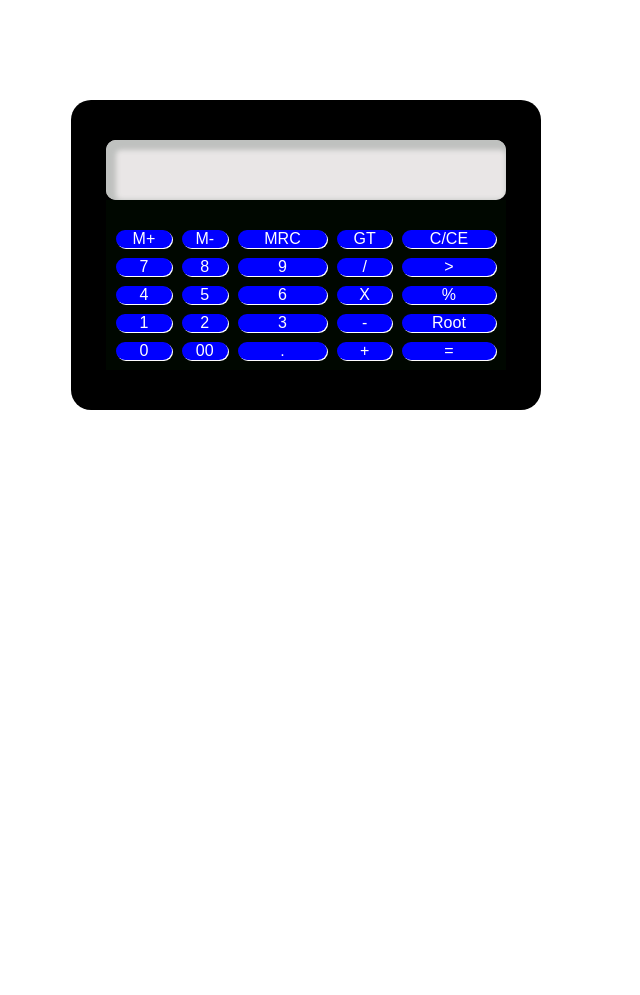
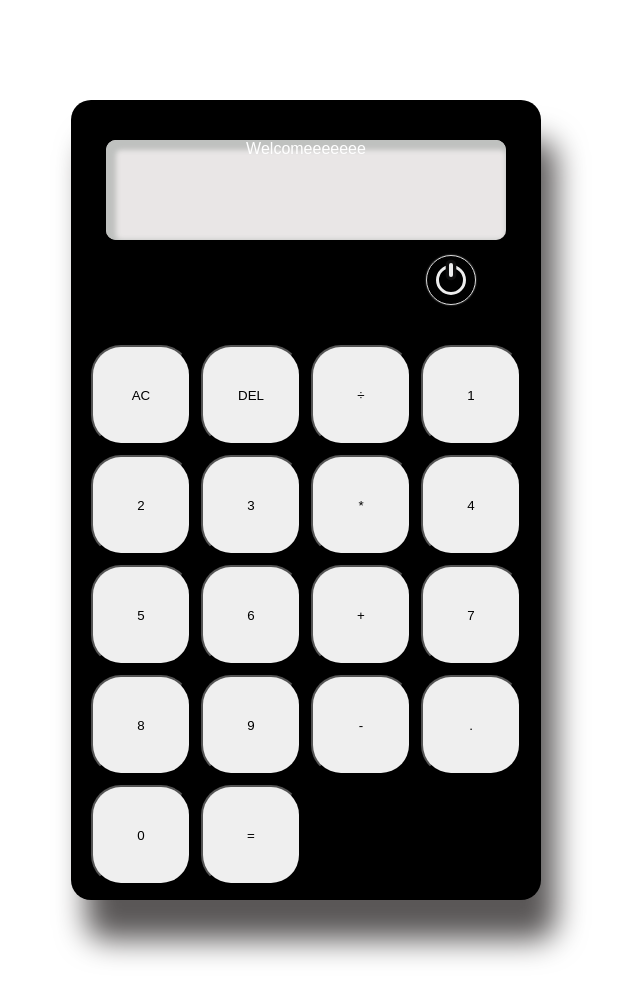
Before and after one commit to kaidenkliegl/calculator, a plain HTML site: page index.html in a window 1280 px wide. Shown: the whole page, without its empty margins (334-974 px from the left). Before the commit the page ends 800 px from the top, so only its background shows below. Drawn offline with Linux system fonts and the light colour scheme.

Commit message:
css adjustments

```diff
--- a/index.css
+++ b/index.css
@@ -3,17 +3,20 @@
     padding: 0;
     font-family: 'Poppins', sans-serif;
     box-sizing: border-box;
+
 }
 .card .searchBar{
     background-color: rgb(233, 230, 230);
     width: 100%;
-    height: 60px;
+    height: 100px;
     border-radius: 10px;
     box-shadow: 5px 5px 5px 5px rgb(191, 193, 191) inset;
+    text-align: center;
+
 }
 .card{
     width: 90%;
-    height: auto;
+    height: 800px;
     max-width: 470px;
     background:black;
     color:#fff;
@@ -21,19 +24,94 @@
     border-radius: 20px;
     padding: 40px 35px;
     text-align: center;
+    box-shadow: 15px 40px 30px rgb(90, 87, 87);
 }
-table{
-    background-color: rgb(0, 7, 0);
-    width: 100%;
-    height: auto;
-    padding-top: 20px;
-    border-spacing: 10px;
+    .button {
+        /* 	design the outer circle */
+        width: 50px;
+        height: 50px;
+        border-radius: 50%;
+        border: .33px solid #ddd;
+        box-shadow: 0 0 1.7px 0px #888;
+        position: relative;
+        margin-left: 80%;
+        margin-top: 15px;
 
-}
-td{
-    background: blue;
-    border-radius: 10px;
-    box-shadow: 1px 1px;
+        /* 	required to center elements*/
+        display: grid;
+        place-items: center;
+    }
+
+    .button::before {
+        /* 	pseudo-elements don't display if content property is not declared */
+        content: "";
+
+        /* 	design the inner-ring */
+        width: 50%;
+        height: 50%;
+        border: 3.3px solid #eee;
+        border-radius: 50%;
+        position: absolute;
+    }
+
+    .light {
+        /* 	design the vertical light */
+        height: 30%;
+        width: 3.3px;
+        background: #eee;
+        border-radius: 10px;
+
+        /* 	position the light correctly */
+        position: absolute;
+        top: 6.7px;
+
+        /* 	required to give white-space to inner-ring */
+        box-shadow: 0 0 0 3.3px #0f0e0e;
+    }
+
+    .button:hover {
+        cursor: pointer;
+    }
+
+    .button:active {
+        box-shadow: 0 0 10px 0px #888 inset;
+    }
+
+    .button:active .light {
+        background: lightgreen;
+    }
+
+    .button:active::before {
+        border-color: lightgreen;
+    }
+
+ @keyframes buttonsGoDown{
+    0%{
+        grid-gap: 900px;
+    }
+    100%{
+        grid-gap: 10px;
+    }
+ }
+ .grid{
+    margin-top: 40px;
+    display: grid;
+    justify-content: center;
+    align-content: center;
+    min-height: 100px;
+    grid-template-columns: repeat(4, 100px);
+    grid-template-rows: minmax(100px, auto) repeat(5, 100px);
+    grid-gap: 10px;
+    animation: 2s ease-in 0s 1  buttonsGoDown;
+
+ }
 
 
-}
+
+ .grid button{
+    border-radius: 30px;
+
+
+
+
+ }
--- a/index.html
+++ b/index.html
@@ -9,8 +9,11 @@
 <body>
 
     <div class="card">
-        <div class="searchBar"></div>
-        <table>
+        <div class="searchBar">Welcomeeeeeee</div>
+        <div class="button">
+            <div class="light"></div>
+        </div>
+        <!-- <table>
             <tr>
                 <td>M+</td>
                 <td>M-</td>
@@ -19,25 +22,25 @@
                 <td>C/CE</td>
             </tr>
             <tr>
-                <td>7</td>
-                <td>8</td>
+                <td class="num">7</td>
+                <td class="">8</td>
                 <td>9</td>
                 <td>/</td>
                 <td>></td>
 
             </tr>
             <tr>
-                <td>4</td>
-                <td>5</td>
-                <td>6</td>
+                <td class="num">4</td>
+                <td class="num">5</td>
+                <td class="num">6</td>
                 <td>X</td>
                 <td>%</td>
 
             </tr>
             <tr>
-                <td>1</td>
-                <td>2</td>
-                <td>3</td>
+                <td class="num">1</td>
+                <td class="num">2</td>
+                <td class="num">3</td>
                 <td>-</td>
                 <td>Root</td>
 
@@ -47,8 +50,27 @@
                 <td>00</td>
                 <td>.</td>
                 <td>+</td>
-                <td>=</td>
-
+                <td>=</td> -->
+                <div class="grid">
+                    <button data-all-clear class="span-two">AC</button>
+                    <button data-delete>DEL</button>
+                    <button data-operation>÷</button>
+                    <button data-number>1</button>
+                    <button data-number>2</button>
+                    <button data-number>3</button>
+                    <button data-operation>*</button>
+                    <button data-number>4</button>
+                    <button data-number>5</button>
+                    <button data-number>6</button>
+                    <button data-operation>+</button>
+                    <button data-number>7</button>
+                    <button data-number>8</button>
+                    <button data-number>9</button>
+                    <button data-operation>-</button>
+                    <button data-number>.</button>
+                    <button data-number>0</button>
+                    <button data-equals class="span-two">=</button>
+                </div>
             </tr>
         </table>
     </div>
```
Also changed, not shown: images/1000_F_120697352_DbSwhBZgc7e8oAe64bCoWGGmUwqIZabc.jpg (added).
